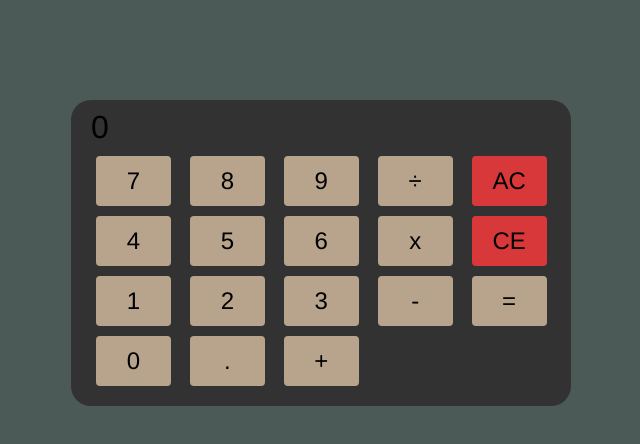
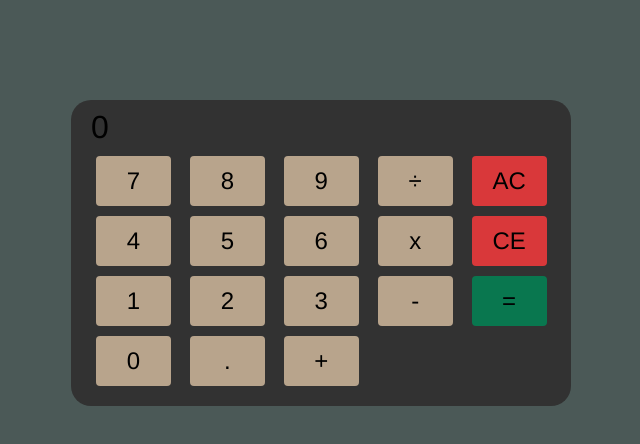
Before and after one commit to Auna-Carpanzano/Calculator, a plain HTML site: page index.html in a window 1280 px wide. Shown: the whole page, without its empty margins (319-959 px from the left). Drawn offline with nearby package versions, Linux system fonts and the light colour scheme.

Commit message:
Set color of green buttons

```diff
--- a/styles.css
+++ b/styles.css
@@ -25,3 +25,7 @@ body {
 .redBtn {
   background-color: #D9383A;
 }
+
+.greenBtn {
+  background-color: #09774F;
+}
```
